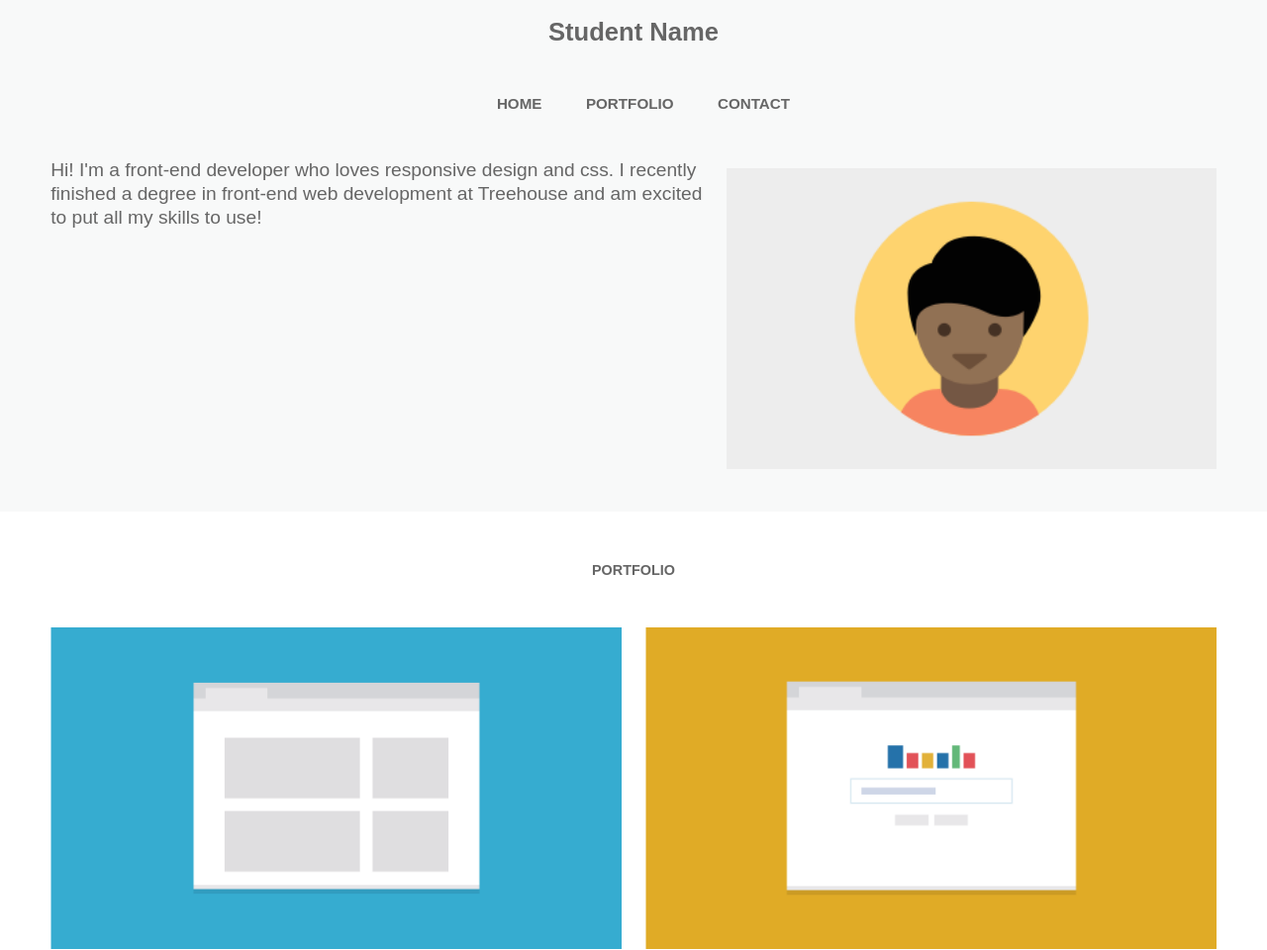
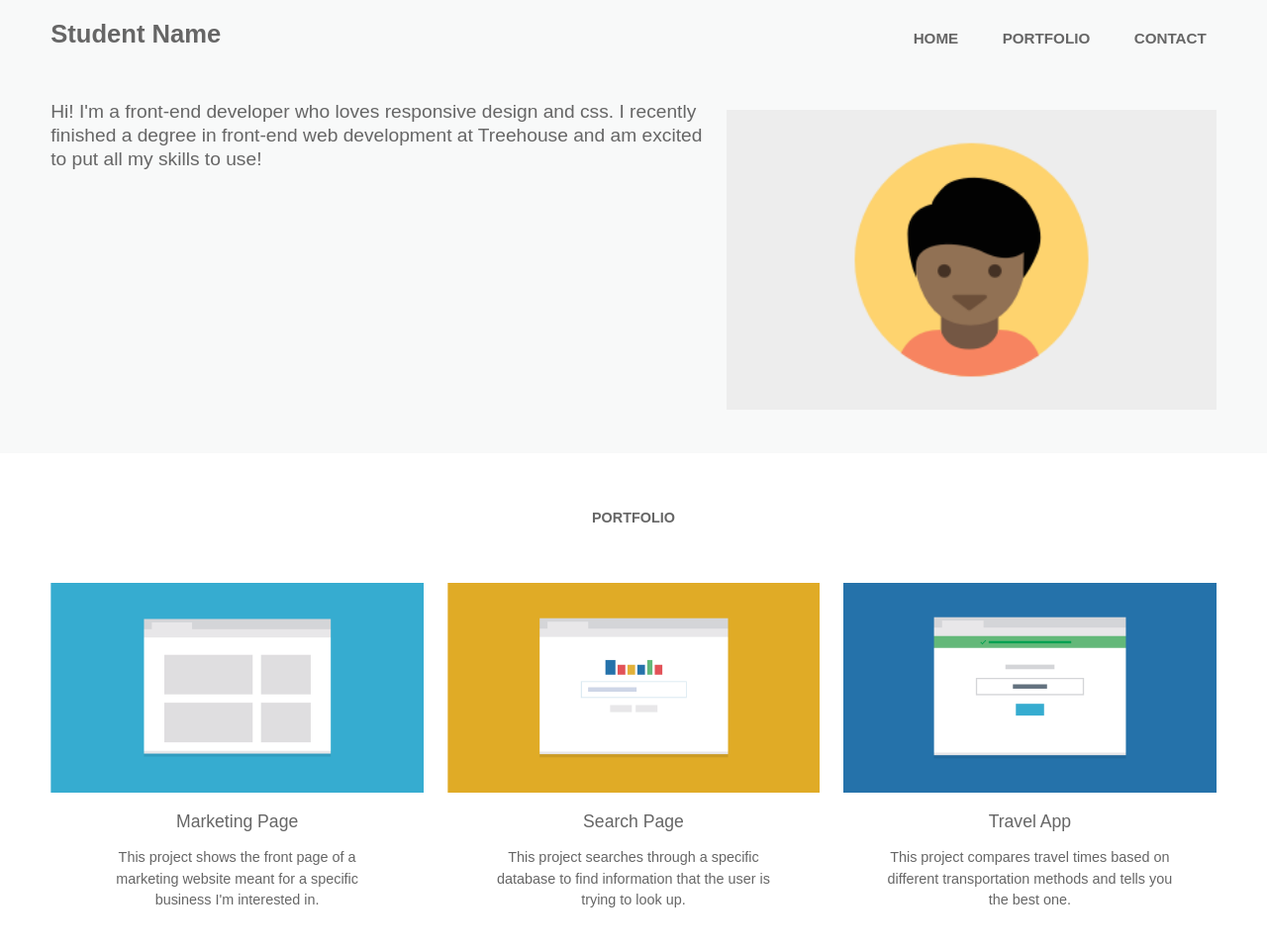
Before and after one commit to humpok/responsive_layout_website, a plain HTML site: page index.html in a window 1280 px wide. Shown: the part 20-980 px from the top of the page at 99% size. Drawn offline with Linux system fonts and the light colour scheme.

Commit message:
desktop screen seems ok

```diff
--- a/css/styles.css
+++ b/css/styles.css
@@ -245,5 +245,40 @@ footer div a {
 
 /* Styles for desktop screens */
 @media screen and (min-width: 1025px) {
+    header {
+        margin: 0 4%;
+        padding: 2.5em 0;
+    }
 
+    h1 {
+        float: left;
+        padding: 0;
+    }
+
+    nav {
+        padding: 0;
+        float: right;
+    }
+    .bio {
+        padding-top: 0;
+    }
+
+    #portfolio h2 {
+        padding: 4em 0;
+    }
+
+    #portfolio .portfolio-item:nth-child(2n) {
+        margin-right: 2%;
+    }
+
+    #portfolio .portfolio-item:nth-child(2n+1) {
+        margin-right: 2%;
+    }
+
+    #portfolio .portfolio-item {
+        width: 32%;
+    }
+    #portfolio .portfolio-item:nth-child(3n+1){
+        margin-right: 0;
+    }
 }
--- a/index.html
+++ b/index.html
@@ -18,6 +18,7 @@
             <li><a href="#contact">Contact</a></li>
         </ul>
     </nav>
+    <div class="clearfix"></div>
 </header>
 
 <div class="content">
```
